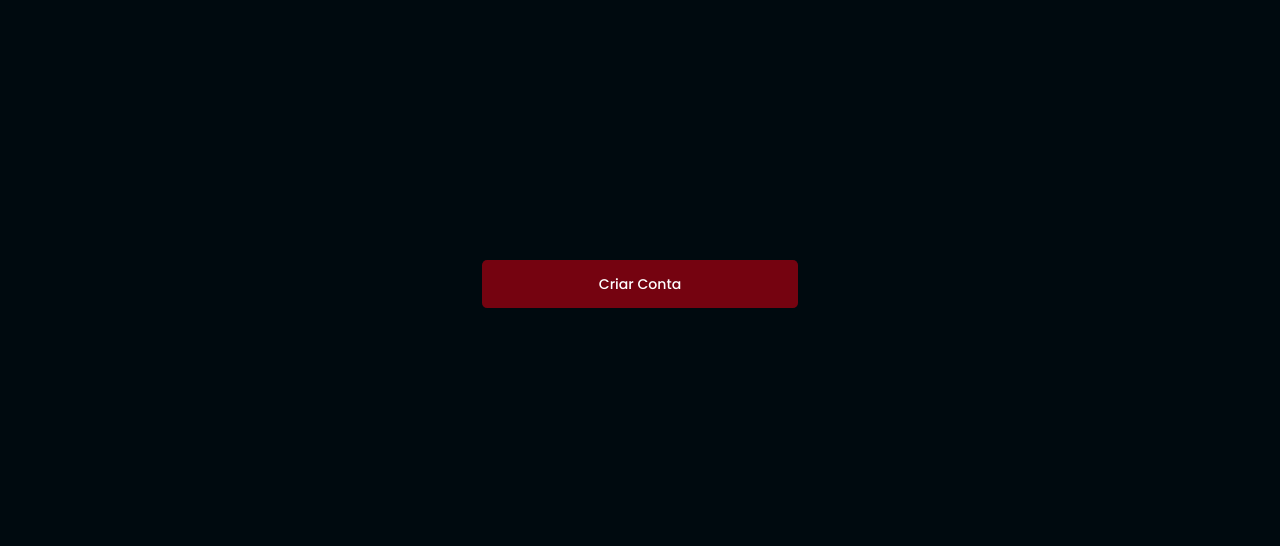
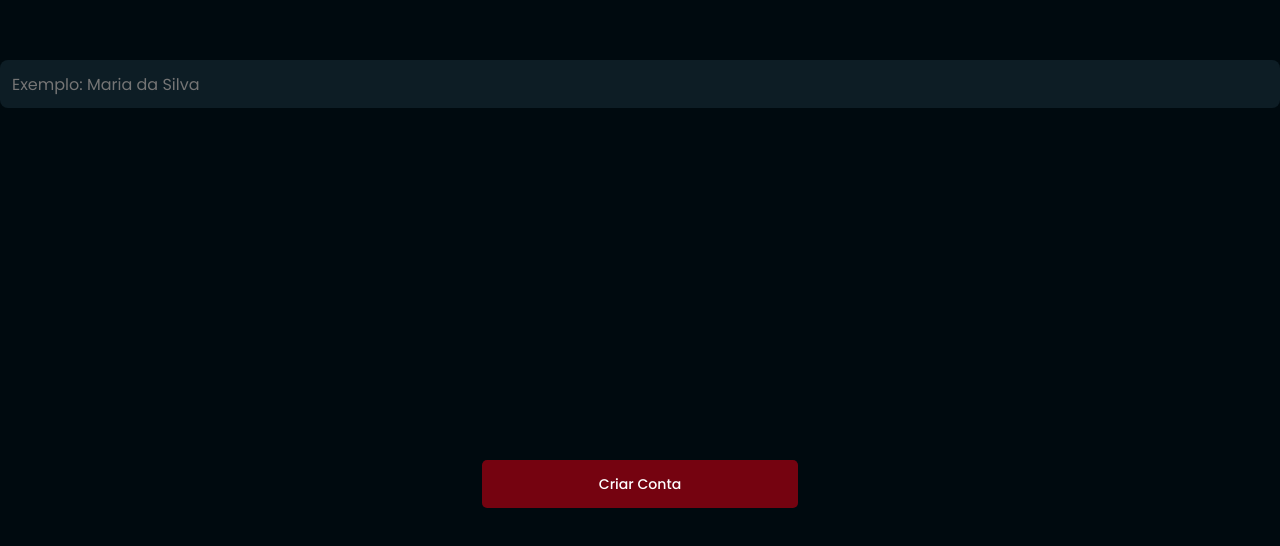
Before and after one commit to sarahvjustino/FoodExplorer-Front-end, a React (Vite) app: page / in a window 1280 px wide. Shown: the part 116-662 px from the top of the page. Built offline with nearby package versions, Linux system fonts and the light colour scheme.

Commit message:
feat: created Input component
created Input component

```diff
--- a/src/components/Input/index.jsx
+++ b/src/components/Input/index.jsx
@@ -1,5 +1,10 @@
-import { Container } from "./styles.js";
+import { Container } from "./styles";
 
-export function Input({ ...rest }) {
-  return <Container {...rest}></Container>;
+export function Input({ icon: Icon, ...rest }) {
+  return (
+    <Container>
+      {Icon && <Icon size="20" />}
+      <input {...rest} />
+    </Container>
+  );
 }
--- a/src/components/Input/styles.js
+++ b/src/components/Input/styles.js
@@ -0,0 +1,31 @@
+import styled from "styled-components";
+
+export const Container = styled.div`
+    width: 100%;
+    display: flex;
+    align-items: center;
+    gap: .88rem;
+
+    background-color: ${({ theme }) => theme.COLORS.DARK_900};
+    color: ${({ theme }) => theme.COLORS.LIGHT_400};
+
+    border-radius: .5rem;
+
+    > input{
+        width: 100%;
+        height: 3rem;
+        padding: .75rem;
+        border: none;
+        font-size: 1rem;
+        background-color: transparent;
+        color: ${({ theme }) => theme.COLORS.WHITE};
+
+        > ::placeholder{
+            color: ${({ theme }) => theme.COLORS.LIGHT_500};
+        }
+    }
+
+    > svg{
+        margin-left: .88rem;
+    }
+`
--- a/src/pages/SignUp/index.jsx
+++ b/src/pages/SignUp/index.jsx
@@ -1,10 +1,12 @@
 import { Container } from "./styles";
 
 import { Button } from "../../components/Button";
+import { Input } from "../../components/Input";
 
 export default function SignUp() {
   return (
     <Container>
+      <Input type="text" placeholder="Exemplo: Maria da Silva" />
       <Button title="Criar Conta" />
     </Container>
   );
```
